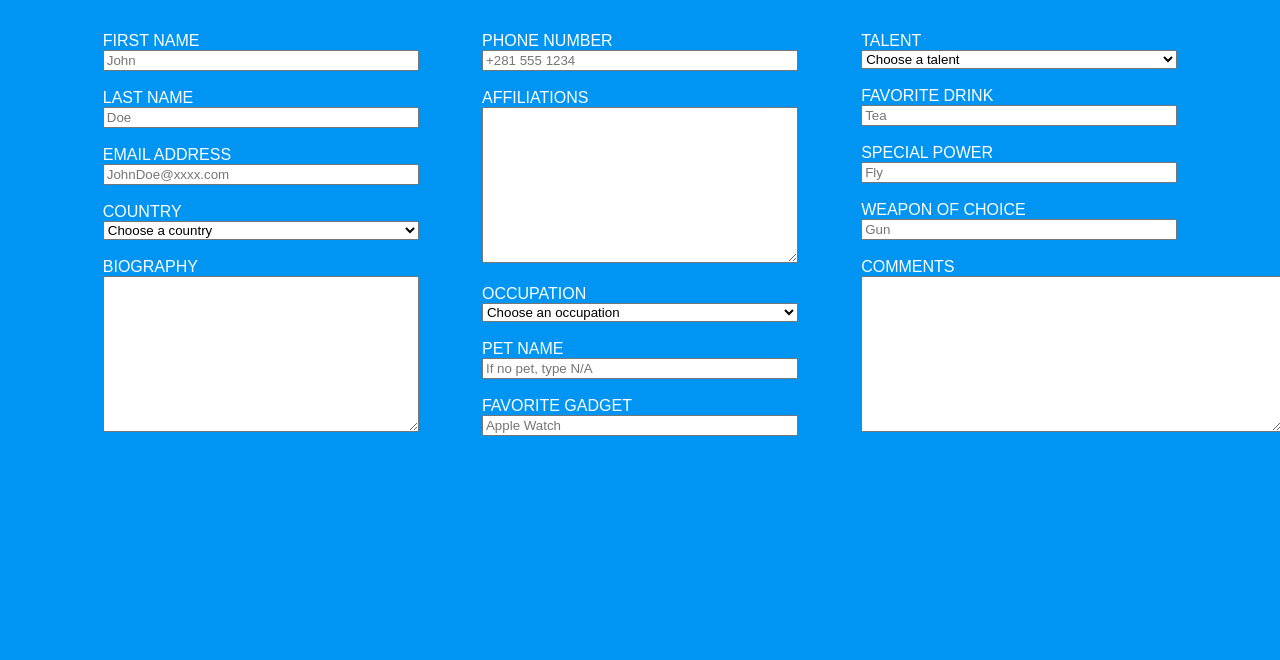
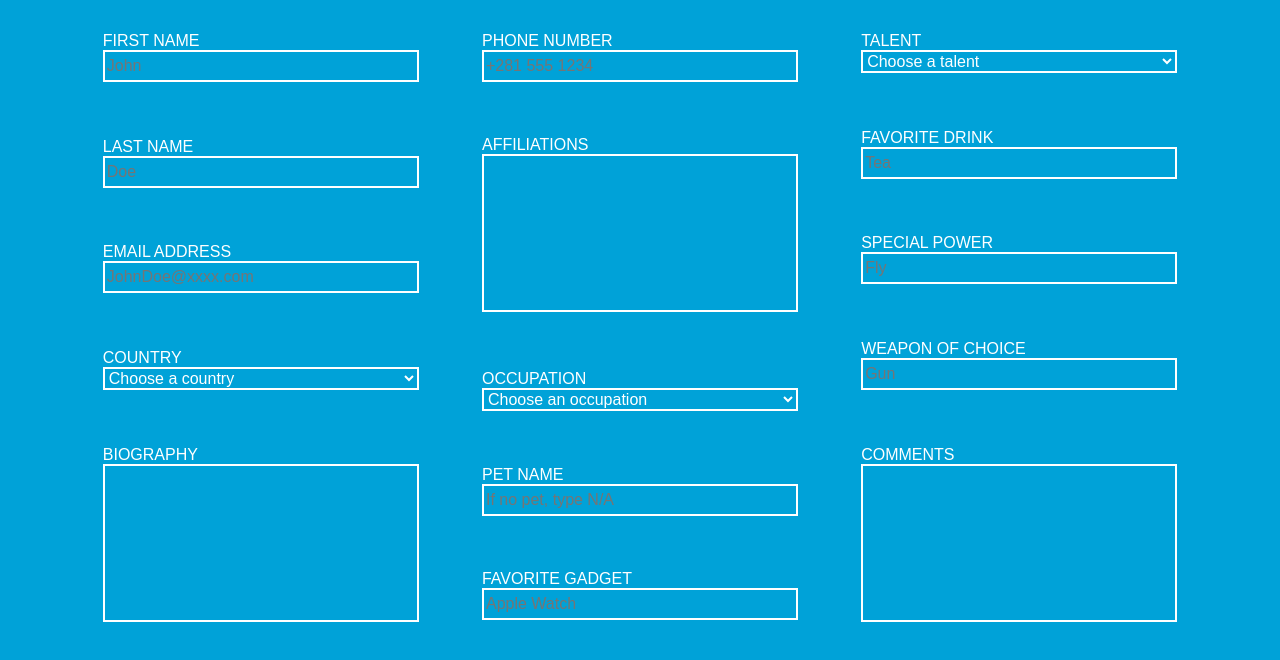
Before and after one commit to renkou/responsive-web, a plain HTML site: page index.html in a window 1280 px wide. Shown: the top 660 px of the page. Drawn offline with Linux system fonts and the light colour scheme.

Commit message:
Finished, ask about columns

```diff
--- a/styles/styles.css
+++ b/styles/styles.css
@@ -4,12 +4,33 @@
 }
 
 body {
-	background-color: #0095F2;
+	background-color: #00a2d8;
 }
 
 form {
 	width: 100%;
 	margin: 2.5% 5%;
+}
+
+input {
+	border: 2px solid white;
+	background-color: #00a2d8;
+	color: white;
+	height: 2em;
+	font-size: 1em;
+}
+
+select {
+	border: 2px solid white;
+	color: white;
+	background-color: #00a2d8;
+	font-size: 1em;
+}
+
+textarea {
+	border: 2px solid white;
+	background-color: #00a2d8;
+	resize: none;
 }
 
 #col1, #col2, #col3 {
@@ -22,12 +43,15 @@ form {
 
 #first-name, #last-name, #email, #country, #bio {
 	width: 100%;
+	margin-bottom: 12%;
 }
 
 #phone, #groups, #job, #pet, #gadget {
 	width: 100%;
+	margin-bottom: 11.5%;
 }
 
-#talent, #drink, #power, #weapon, #comment {
+#talent, #drink, #power, #weapon, #comments {
 	width: 100%;
+	margin-bottom: 12%;
 }
```
Also changed, not shown: 1 other file.
